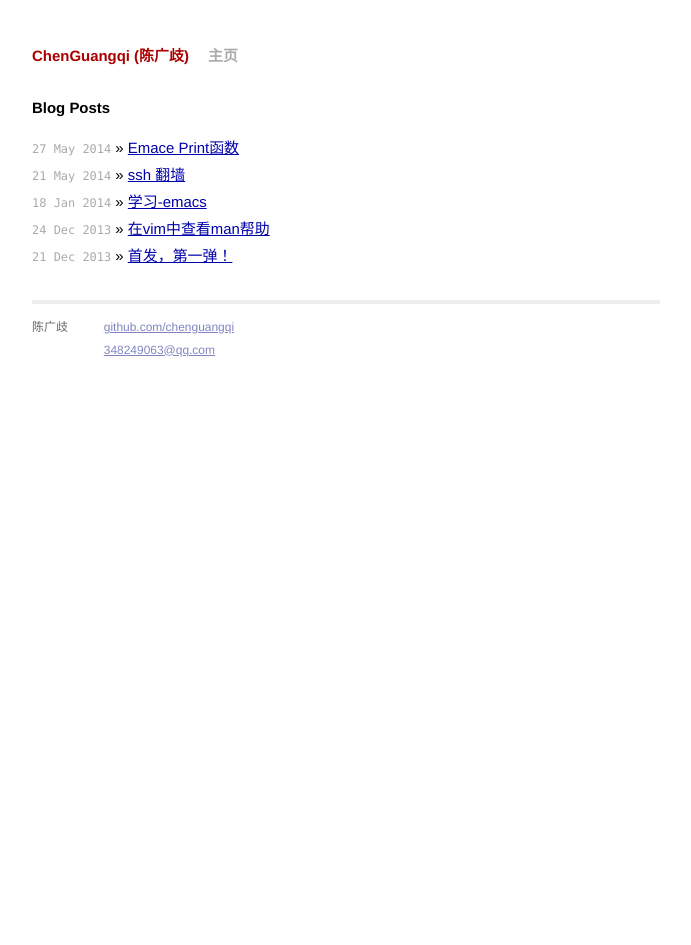
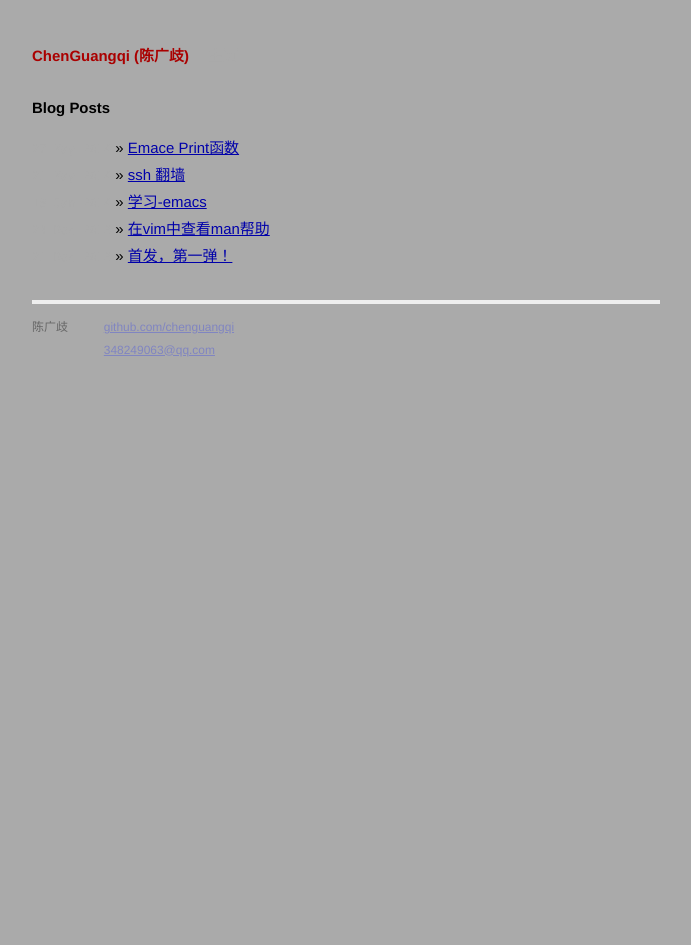
Before and after one commit to chenguangqi/chenguangqi.github.io, a Jekyll site: the page built from index.html, in a window 1280 px wide. Shown: the whole page, without its empty margins (294-985 px from the left). Built offline with Jekyll 4.4.1, drawn with Linux system fonts in a browser that asks for light colours.

Commit message:
Update main.css

```diff
--- a/css/main.css
+++ b/css/main.css
@@ -13,7 +13,7 @@
 html, body { height: 100%; }
 
 body {
-  background-color: #FFF;
+  background-color: #AAA;
   font: 13.34px Helvetica, Arial, sans-serif;
   font-size: small;
   text-align: center;
```
